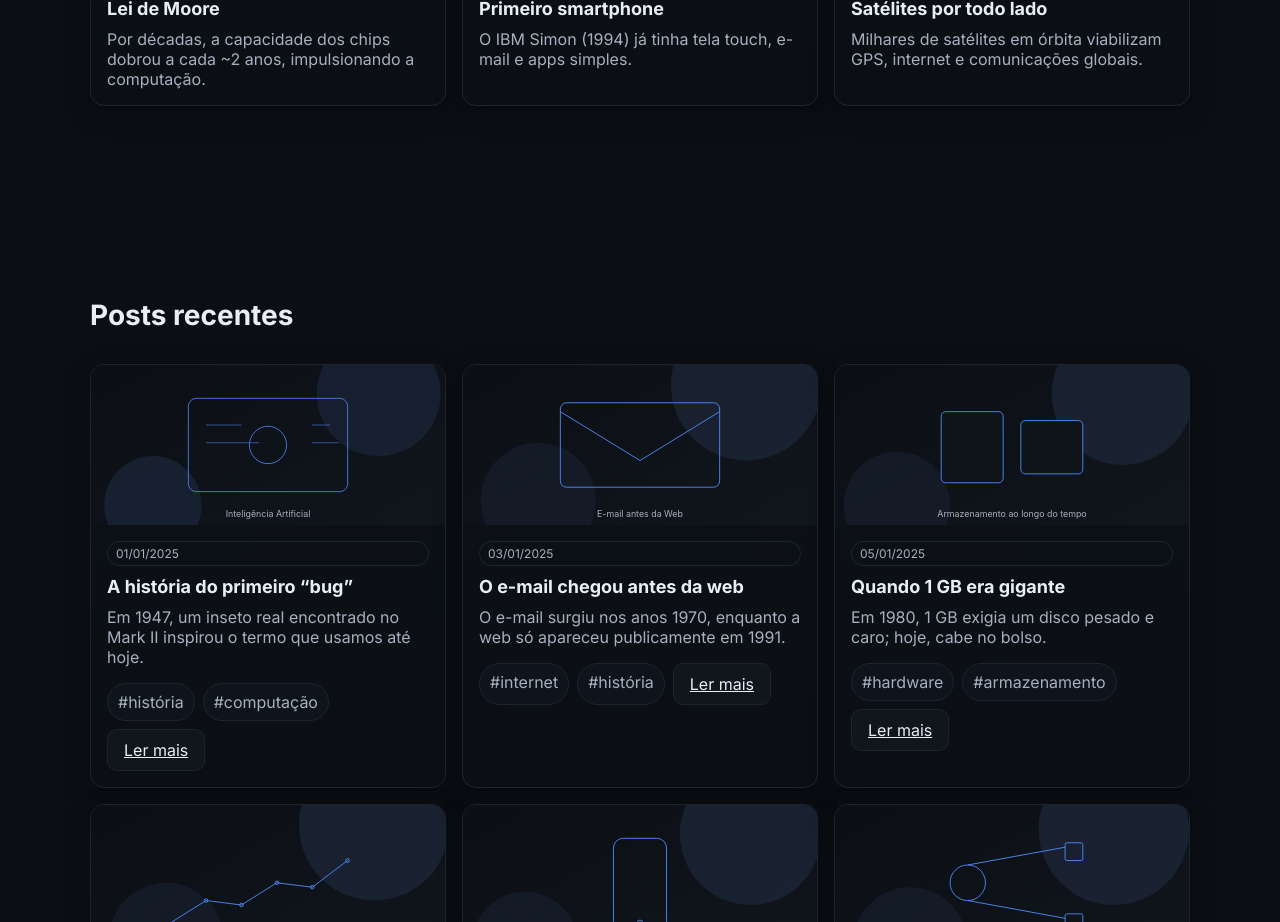
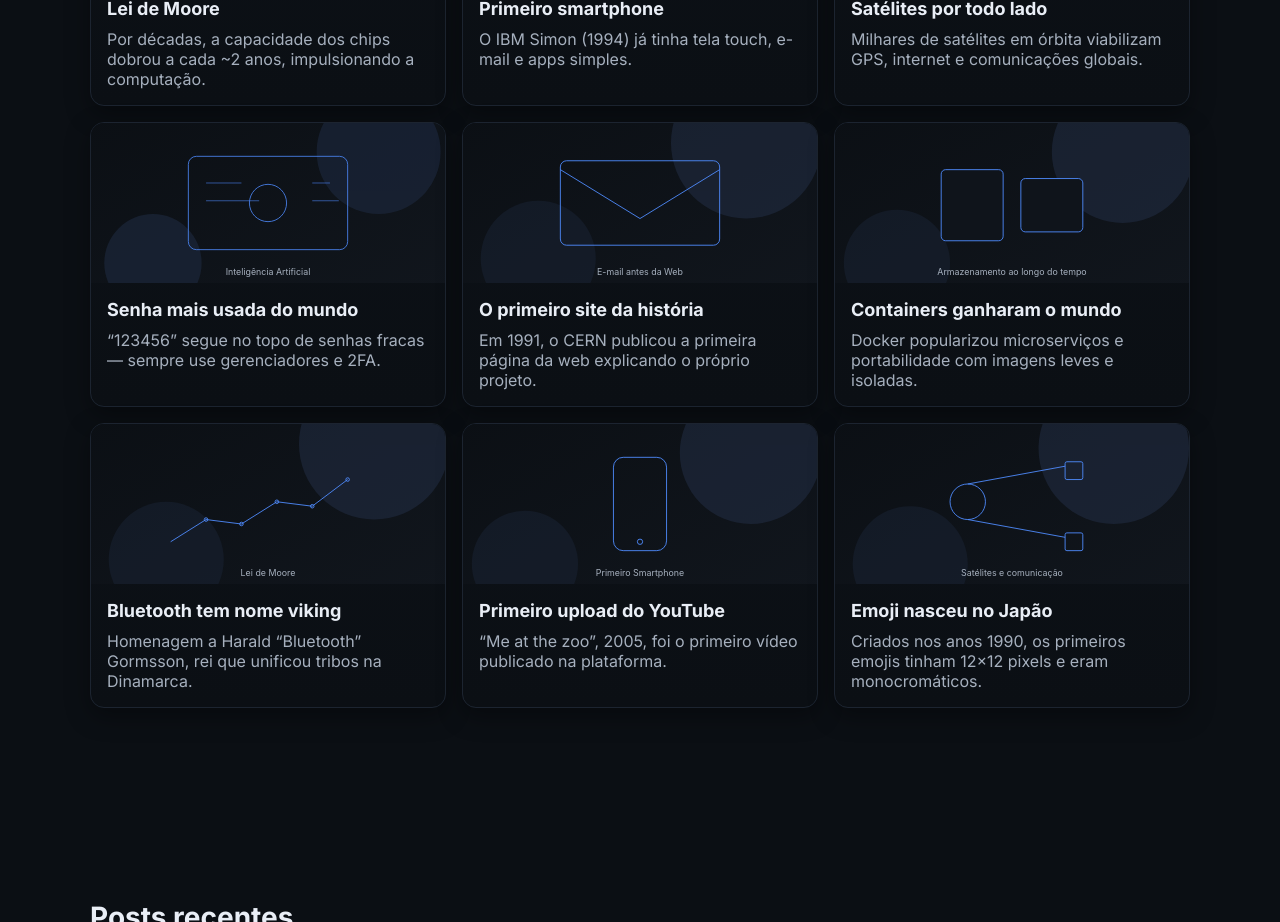
Before and after one commit to Alex95221/tech-curiosidades, a React (Vite) app: page / in a window 1280 px wide. Shown: the part 1080-2002 px from the top of the page. Built offline with nearby package versions, Linux system fonts and the light colour scheme.

Commit message:
content(curiosities): +6 curiosidades (total 12)

```diff
--- a/src/components/Curiosities.jsx
+++ b/src/components/Curiosities.jsx
@@ -29,6 +29,36 @@ const ITEMS = [
   {
     title: 'Satélites por todo lado',
     text: 'Milhares de satélites em órbita viabilizam GPS, internet e comunicações globais.',
+    img: 'curiosity-satellite.svg',
+  },
+  {
+    title: 'Senha mais usada do mundo',
+    text: '“123456” segue no topo de senhas fracas — sempre use gerenciadores e 2FA.',
+    img: 'curiosity-ai.svg',
+  },
+  {
+    title: 'O primeiro site da história',
+    text: 'Em 1991, o CERN publicou a primeira página da web explicando o próprio projeto.',
+    img: 'curiosity-email.svg',
+  },
+  {
+    title: 'Containers ganharam o mundo',
+    text: 'Docker popularizou microserviços e portabilidade com imagens leves e isoladas.',
+    img: 'curiosity-storage.svg',
+  },
+  {
+    title: 'Bluetooth tem nome viking',
+    text: 'Homenagem a Harald “Bluetooth” Gormsson, rei que unificou tribos na Dinamarca.',
+    img: 'curiosity-moore.svg',
+  },
+  {
+    title: 'Primeiro upload do YouTube',
+    text: '“Me at the zoo”, 2005, foi o primeiro vídeo publicado na plataforma.',
+    img: 'curiosity-smartphone.svg',
+  },
+  {
+    title: 'Emoji nasceu no Japão',
+    text: 'Criados nos anos 1990, os primeiros emojis tinham 12×12 pixels e eram monocromáticos.',
     img: 'curiosity-satellite.svg',
   },
 ]
```
